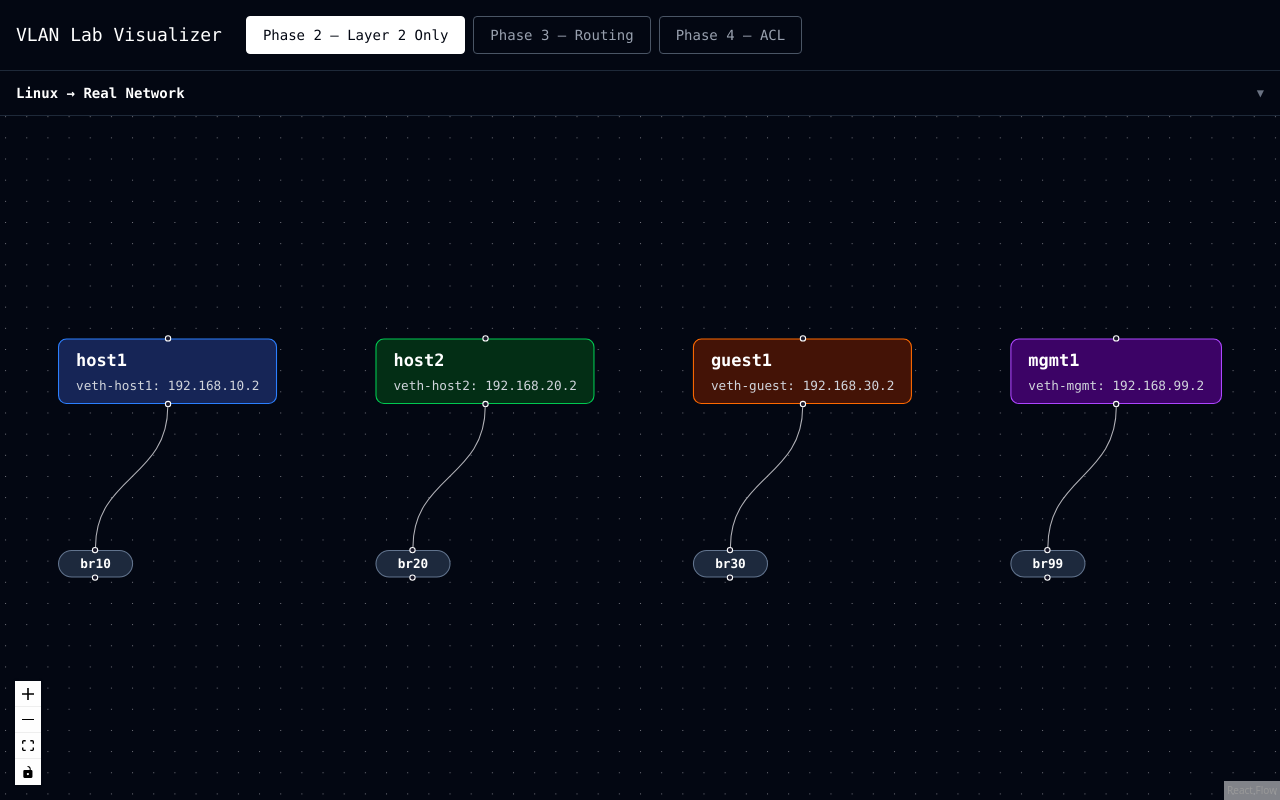
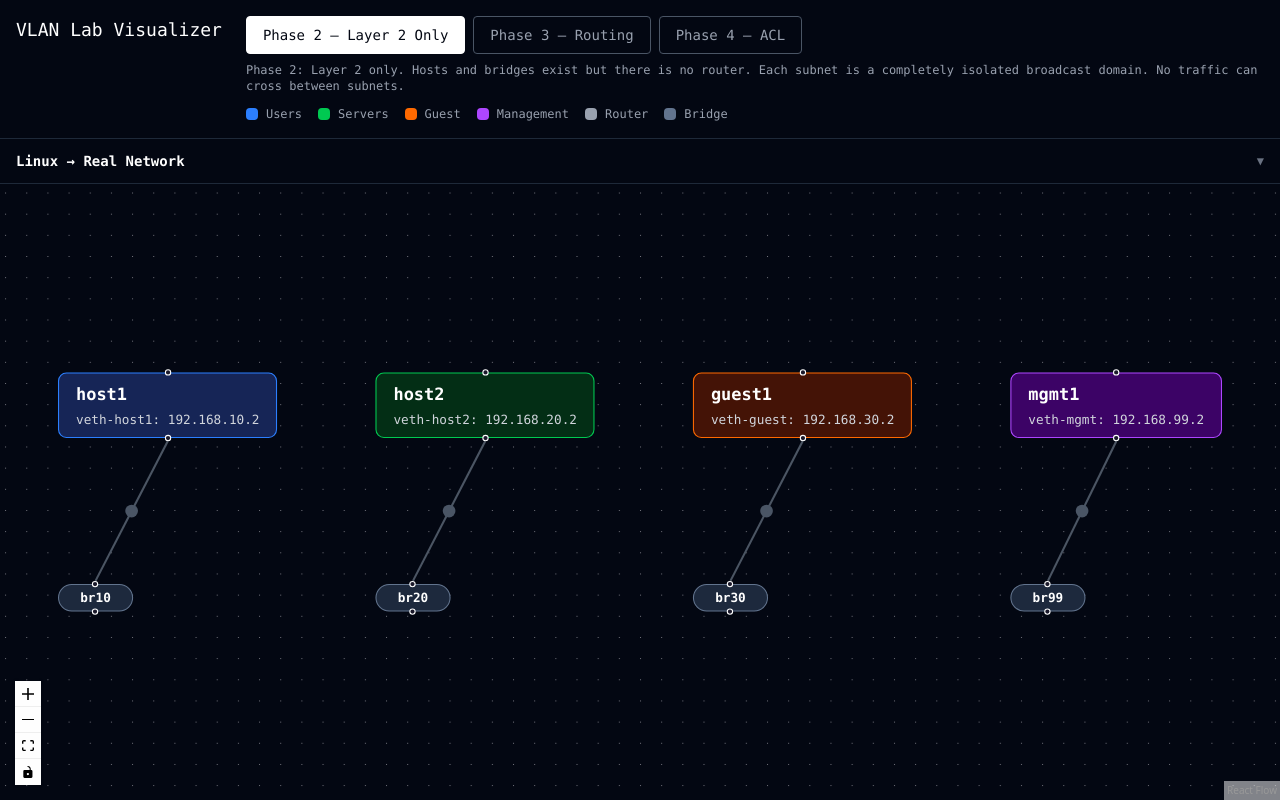
Before and after one commit to kaelpeterson14/vlan-lab-linux, a React (Vite) app in the folder visualiser/: page / in a window 1280 px wide. Built offline with nearby package versions, Linux system fonts and the light colour scheme.

Commit message:
feat(ui): collapsible panels, zone legend, phase description, edge hover labels, flash animation

```diff
--- a/visualiser/src/App.tsx
+++ b/visualiser/src/App.tsx
@@ -4,7 +4,8 @@ import AclInspector from './components/AclInspector'
 import PacketSimulator from './components/PacketSimulator'
 import NodeInspector from './components/NodeInspector'
 import ConceptsPanel from './components/ConceptsPanel'
-import { useLabStore } from './store/labstore'
+import ZoneLegend from './components/ZoneLegend'
+import { useLabStore } from './store/labStore'
 
 function App() {
   const { currentPhase } = useLabStore()
@@ -12,9 +13,12 @@ function App() {
   return (
     <div className="w-screen h-screen bg-gray-950 flex flex-col">
       <div className="border-b border-gray-800">
-        <div className="p-4 flex items-center gap-6">
-          <h1 className="text-white font-mono text-lg">VLAN Lab Visualizer</h1>
-          <PhaseToggle />
+        <div className="p-4 flex items-start gap-6">
+          <h1 className="text-white font-mono text-lg shrink-0">VLAN Lab Visualizer</h1>
+          <div className="flex flex-col gap-3 flex-1">
+            <PhaseToggle />
+            <ZoneLegend />
+          </div>
         </div>
         <ConceptsPanel />
       </div>
--- a/visualiser/src/components/AclInspector.tsx
+++ b/visualiser/src/components/AclInspector.tsx
@@ -1,5 +1,5 @@
 import { aclRules } from "../data/topology"
-import { useLabStore } from "../store/labstore"
+import { useLabStore } from "../store/labStore"
 import Collapsible from "./Collapsible"
 
 const actionColors: Record<string, string> = {
@@ -18,8 +18,8 @@ export default function AclInspector() {
                         <div
                             key={rule.id}
                             className={`border rounded p-3 text-xs transition-colors font-mono ${lastMatchedRule?.id === rule.id
-                                    ? "border-yellow-400 bg-yellow-950"
-                                    : "border-gray-700 bg-gray-900"
+                                ? "border-yellow-400 bg-yellow-950"
+                                : "border-gray-700 bg-gray-900"
                                 }`}
                         >
                             <div className={`font-bold mb-1 ${actionColors[rule.action]}`}>
--- a/visualiser/src/components/NodeInspector.tsx
+++ b/visualiser/src/components/NodeInspector.tsx
@@ -1,4 +1,4 @@
-import { useLabStore } from "../store/labstore"
+import { useLabStore } from "../store/labStore"
 import { nodes } from "../data/topology"
 
 export default function NodeInspector() {
--- a/visualiser/src/components/PacketSimulator.tsx
+++ b/visualiser/src/components/PacketSimulator.tsx
@@ -1,7 +1,7 @@
 import { useState } from "react"
-import { useLabStore } from "../store/labstore"
+import { useLabStore } from "../store/labStore"
 import { matchAcl } from "../utils/matchAcl"
-import type { ActivePacket } from "../store/labstore"
+import type { ActivePacket } from "../store/labStore"
 import Collapsible from "./Collapsible"
 
 const hosts = ["host1", "host2", "guest1", "mgmt1"]
@@ -13,6 +13,7 @@ export default function PacketSimulator() {
     const [dst, setDst] = useState("host2")
     const [protocol, setProtocol] = useState<"tcp" | "icmp">("tcp")
     const [result, setResult] = useState<"ACCEPT" | "DROP" | null>(null)
+    const [animKey, setAnimKey] = useState(0)
 
     function simulate() {
         const packet: ActivePacket = { srcId: src, dstId: dst, protocol }
@@ -20,6 +21,7 @@ export default function PacketSimulator() {
         const matched = matchAcl(packet)
         setLastMatchedRule(matched)
         setResult(matched ? matched.action : "DROP")
+        setAnimKey(k => k + 1)
     }
 
     return (
@@ -62,10 +64,13 @@ export default function PacketSimulator() {
                     Send Packet
                 </button>
                 {result && (
-                    <div className={`text-sm font-bold px-3 py-1 rounded border ${result === "ACCEPT"
-                        ? "text-green-400 border-green-700 bg-green-950"
-                        : "text-red-400 border-red-700 bg-red-950"
-                        }`}>
+                    <div
+                        key={animKey}
+                        className={`text-sm font-bold px-3 py-1 rounded border animate-pulse ${result === "ACCEPT"
+                            ? "text-green-400 border-green-700 bg-green-950"
+                            : "text-red-400 border-red-700 bg-red-950"
+                            }`}
+                    >
                         {result}
                     </div>
                 )}
--- a/visualiser/src/components/PhaseToggle.tsx
+++ b/visualiser/src/components/PhaseToggle.tsx
@@ -1,5 +1,6 @@
-import { useLabStore } from "../store/labstore"
-import type { Phase } from "../store/labstore"
+import { useLabStore } from "../store/labStore"
+import type { Phase } from "../store/labStore"
+import { phases } from "../data/topology"
 
 const labels: Record<Phase, string> = {
     2: "Phase 2 — Layer 2 Only",
@@ -11,6 +12,7 @@ export default function PhaseToggle() {
     const { currentPhase, setPhase } = useLabStore()
 
     return (
+        <div className="flex flex-col gap-2">
             <div className="flex gap-2">
                 {([2, 3, 4] as Phase[]).map(phase => (
                     <button
@@ -25,5 +27,7 @@ export default function PhaseToggle() {
                     </button>
                 ))}
             </div>
+            <p className="text-gray-400 font-mono text-xs">{phases[currentPhase].description}</p>
+        </div>
     )
 }
--- a/visualiser/src/components/TopologyCanvas.tsx
+++ b/visualiser/src/components/TopologyCanvas.tsx
@@ -1,14 +1,21 @@
 import { ReactFlow, Background, Controls, type Node } from "@xyflow/react"
 import "@xyflow/react/dist/style.css"
-import { nodes as topoNodes, edges as topoEdges } from "../data/topology"
-import { useLabStore } from "../store/labstore"
-import { phases, type NetworkNode } from "../data/topology"
+import { nodes as topoNodes, edges as topoEdges, phases } from "../data/topology"
+import type { NetworkNode } from "../data/topology"
+import { useLabStore } from "../store/labStore"
 import NetworkNodeComponent from "./NetworkNode"
 import BridgeNode from "./BridgeNode"
+import VethEdge from "./VethEdge"
+
+export type FlowNode = Node<NetworkNode>
 
 const nodeTypes = {
     namespace: NetworkNodeComponent,
     bridge: BridgeNode,
+}
+
+const edgeTypes = {
+    veth: VethEdge,
 }
 
 const positions: Record<string, { x: number; y: number }> = {
@@ -23,20 +30,17 @@ const positions: Record<string, { x: number; y: number }> = {
     router: { x: 500, y: 400 },
 }
 
-// ReactFlow expects data to be Record<string, unknown> (have an index signature)
-type FlowNetworkNode = NetworkNode & Record<string, unknown>
-
 export default function TopologyCanvas() {
     const { currentPhase, setSelectedNodeId } = useLabStore()
     const activePhase = phases[currentPhase]
 
-    const visibleNodes: Node<FlowNetworkNode>[] = topoNodes
+    const visibleNodes: FlowNode[] = topoNodes
         .filter(n => activePhase.nodeIds.includes(n.id))
         .map(n => ({
             id: n.id,
             type: n.kind,
             position: positions[n.id],
-            data: n as FlowNetworkNode,
+            data: n,
         }))
 
     const visibleEdges = topoEdges
@@ -45,14 +49,17 @@ export default function TopologyCanvas() {
             id: e.id,
             source: e.source,
             target: e.target,
+            type: "veth",
+            data: { description: e.description },
         }))
 
     return (
         <div className="w-full h-full">
-            <ReactFlow<Node<FlowNetworkNode>>
+            <ReactFlow
                 nodes={visibleNodes}
                 edges={visibleEdges}
                 nodeTypes={nodeTypes}
+                edgeTypes={edgeTypes}
                 onNodeClick={(_, node) => setSelectedNodeId(node.id)}
                 fitView
             >
--- /dev/null
+++ b/visualiser/src/components/VethEdge.tsx
@@ -0,0 +1,44 @@
+import { BaseEdge, EdgeLabelRenderer, getStraightPath } from "@xyflow/react"
+import { useState } from "react"
+
+interface Props {
+    id: string
+    sourceX: number
+    sourceY: number
+    targetX: number
+    targetY: number
+    data?: { description: string }
+}
+
+export default function VethEdge({ id, sourceX, sourceY, targetX, targetY, data }: Props) {
+    const [hovered, setHovered] = useState(false)
+    const [edgePath, labelX, labelY] = getStraightPath({ sourceX, sourceY, targetX, targetY })
+
+    return (
+        <>
+            <BaseEdge
+                id={id}
+                path={edgePath}
+                style={{ stroke: "#4b5563", strokeWidth: 2 }}
+            />
+            <EdgeLabelRenderer>
+                <div
+                    style={{
+                        position: "absolute",
+                        transform: `translate(-50%, -50%) translate(${labelX}px,${labelY}px)`,
+                        pointerEvents: "all",
+                    }}
+                    onMouseEnter={() => setHovered(true)}
+                    onMouseLeave={() => setHovered(false)}
+                >
+                    <div className="w-3 h-3 rounded-full bg-gray-600 hover:bg-gray-400 transition-colors cursor-pointer" />
+                    {hovered && (
+                        <div className="absolute bottom-5 left-1/2 -translate-x-1/2 w-64 bg-gray-900 border border-gray-600 rounded p-2 text-xs text-gray-300 font-mono z-50">
+                            {data?.description}
+                        </div>
+                    )}
+                </div>
+            </EdgeLabelRenderer>
+        </>
+    )
+}
--- /dev/null
+++ b/visualiser/src/components/ZoneLegend.tsx
@@ -0,0 +1,21 @@
+const zones = [
+    { label: "Users", color: "bg-blue-500" },
+    { label: "Servers", color: "bg-green-500" },
+    { label: "Guest", color: "bg-orange-500" },
+    { label: "Management", color: "bg-purple-500" },
+    { label: "Router", color: "bg-gray-400" },
+    { label: "Bridge", color: "bg-slate-500" },
+]
+
+export default function ZoneLegend() {
+    return (
+        <div className="flex items-center gap-4">
+            {zones.map(z => (
+                <div key={z.label} className="flex items-center gap-2">
+                    <div className={`w-3 h-3 rounded-sm ${z.color}`} />
+                    <span className="text-gray-400 font-mono text-xs">{z.label}</span>
+                </div>
+            ))}
+        </div>
+    )
+}
--- a/visualiser/src/data/topology.ts
+++ b/visualiser/src/data/topology.ts
@@ -14,6 +14,7 @@ export interface NetworkNode {
     zone: Zone
     interfaces: NetworkInterface[]
     description: string
+    [key: string]: unknown
 }
 export interface VethPair {
     id: string
--- a/visualiser/src/utils/matchAcl.ts
+++ b/visualiser/src/utils/matchAcl.ts
@@ -1,5 +1,5 @@
 import { aclRules, type AclRule } from "../data/topology"
-import type { ActivePacket } from "../store/labstore"
+import type { ActivePacket } from "../store/labStore"
 
 const cidrToPrefix = (cidr: string): string => cidr.split("/")[0].slice(0, cidr.indexOf(".") > 0 ? 7 : 7)
 
```
Lines whose indentation alone changed are shown as unchanged.
